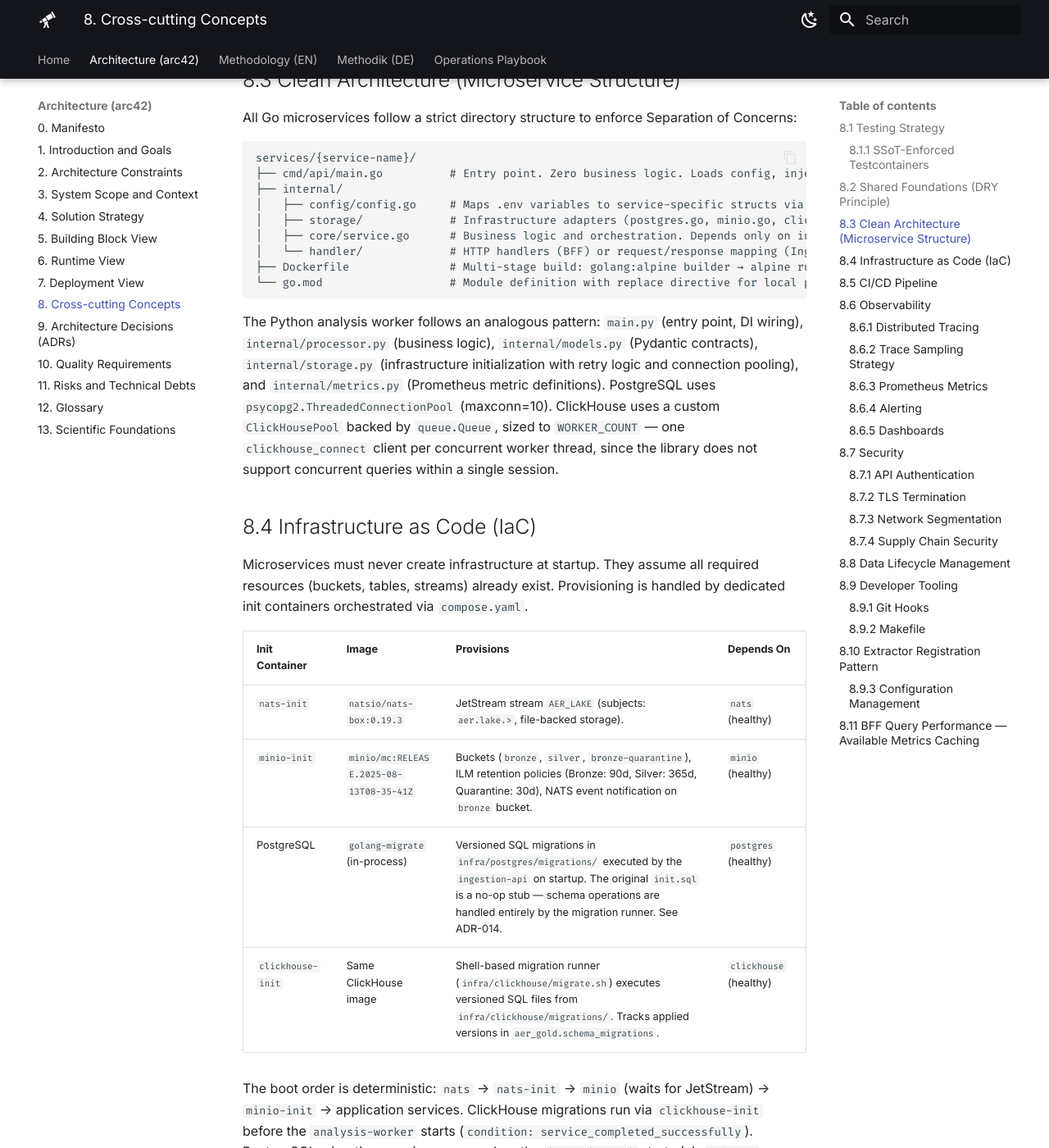
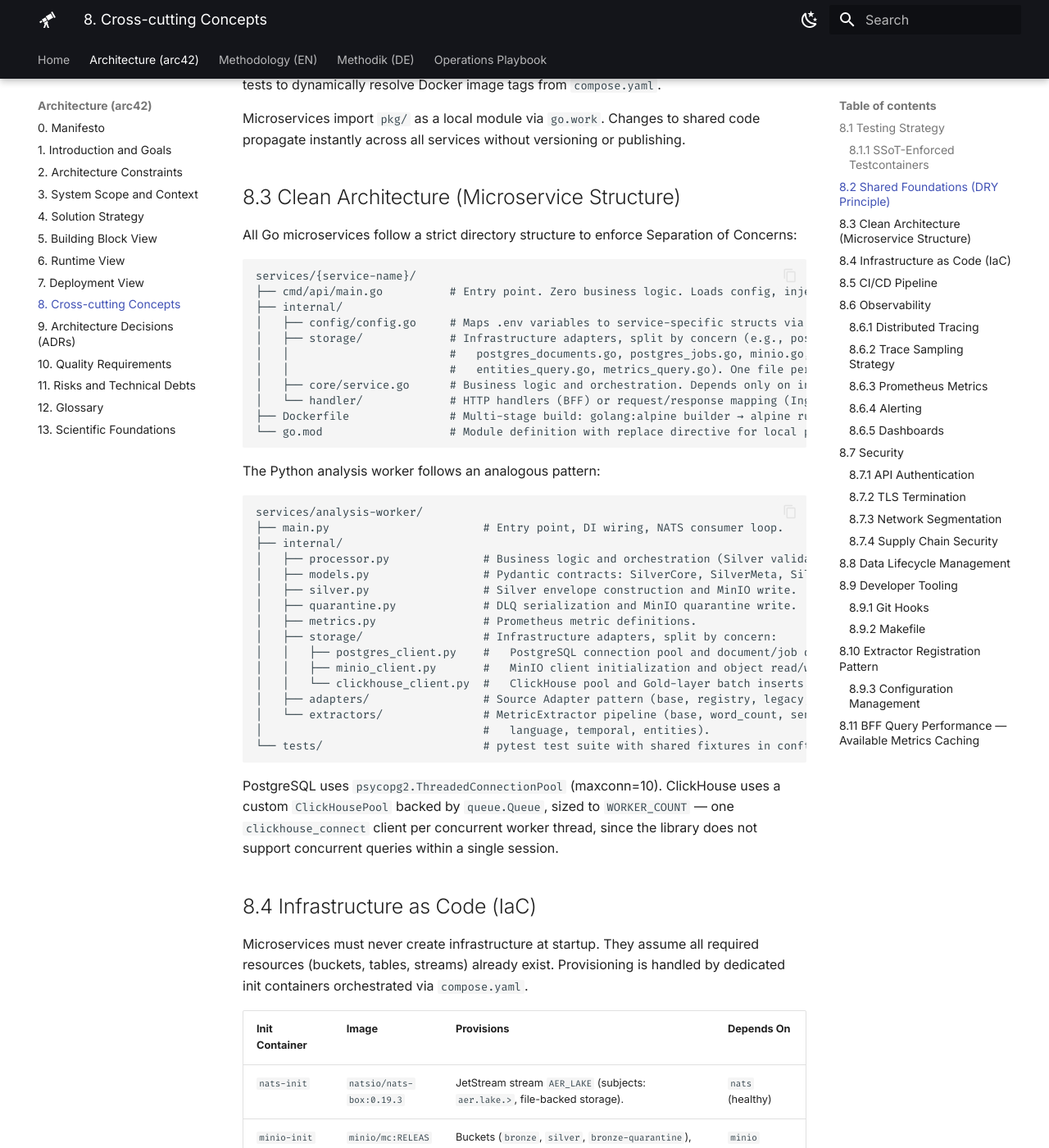
Before and after one commit to frogfromlake/aer, an MkDocs documentation site: the page built from docs/arc42/08_concepts.md, in a window 1280 px wide and 1400 px high, scrolled down 2351 px. Shown: the whole window at 82% size. Built offline with MkDocs 1.6.1 and Material for MkDocs 9.7.7, drawn with Linux system fonts in a browser that asks for light colours; some of the changed text lies outside the part shown.

````diff
--- a/docs/arc42/08_concepts.md
+++ b/docs/arc42/08_concepts.md
@@ -31,6 +31,8 @@ graph TD
 **Contract Tests:** The CI pipeline regenerates `generated.go` from the OpenAPI spec via `oapi-codegen` and runs `git diff --exit-code` to verify the committed code matches the spec. Any drift fails the build.
 
 **E2E Smoke Test:** A bash script (`scripts/e2e_smoke_test.sh`) boots the entire stack via `docker compose up --build --wait`, ingests a test document, waits for pipeline processing, and queries the BFF API to verify end-to-end data flow. Currently executed manually (see Chapter 11, D-4).
+
+**Test file organisation:** Test files are structured by concern, mirroring the source module structure — e.g., `postgres_documents_test.go` alongside `postgres_documents.go`, `test_extractor_pipeline.py` alongside the extractor modules. Shared infrastructure setup is centralised in `conftest.py` (Python) and in `_test.go` files providing `TestMain` or shared Testcontainer setup (Go), avoiding duplication across per-concern test files.
 
 ### 8.1.1 SSoT-Enforced Testcontainers
 
@@ -69,14 +71,37 @@ services/{service-name}/
 ├── cmd/api/main.go          # Entry point. Zero business logic. Loads config, injects deps, starts server.
 ├── internal/
 │   ├── config/config.go     # Maps .env variables to service-specific structs via viper.
-│   ├── storage/             # Infrastructure adapters (postgres.go, minio.go, clickhouse.go).
+│   ├── storage/             # Infrastructure adapters, split by concern (e.g., postgres.go,
+│   │                        #   postgres_documents.go, postgres_jobs.go, minio.go, clickhouse.go,
+│   │                        #   entities_query.go, metrics_query.go). One file per responsibility.
 │   ├── core/service.go      # Business logic and orchestration. Depends only on injected interfaces.
 │   └── handler/             # HTTP handlers (BFF) or request/response mapping (Ingestion).
 ├── Dockerfile               # Multi-stage build: golang:alpine builder → alpine runtime.
 └── go.mod                   # Module definition with replace directive for local pkg/.
 ```
 
-The Python analysis worker follows an analogous pattern: `main.py` (entry point, DI wiring), `internal/processor.py` (business logic), `internal/models.py` (Pydantic contracts), `internal/storage.py` (infrastructure initialization with retry logic and connection pooling), and `internal/metrics.py` (Prometheus metric definitions). PostgreSQL uses `psycopg2.ThreadedConnectionPool` (maxconn=10). ClickHouse uses a custom `ClickHousePool` backed by `queue.Queue`, sized to `WORKER_COUNT` — one `clickhouse_connect` client per concurrent worker thread, since the library does not support concurrent queries within a single session.
+The Python analysis worker follows an analogous pattern:
+
+```
+services/analysis-worker/
+├── main.py                       # Entry point, DI wiring, NATS consumer loop.
+├── internal/
+│   ├── processor.py              # Business logic and orchestration (Silver validation, extractor dispatch).
+│   ├── models.py                 # Pydantic contracts: SilverCore, SilverMeta, SilverEnvelope.
+│   ├── silver.py                 # Silver envelope construction and MinIO write.
+│   ├── quarantine.py             # DLQ serialization and MinIO quarantine write.
+│   ├── metrics.py                # Prometheus metric definitions.
+│   ├── storage/                  # Infrastructure adapters, split by concern:
+│   │   ├── postgres_client.py    #   PostgreSQL connection pool and document/job queries.
+│   │   ├── minio_client.py       #   MinIO client initialization and object read/write.
+│   │   └── clickhouse_client.py  #   ClickHouse pool and Gold-layer batch inserts.
+│   ├── adapters/                 # Source Adapter pattern (base, registry, legacy, rss).
+│   └── extractors/               # MetricExtractor pipeline (base, word_count, sentiment,
+│                                 #   language, temporal, entities).
+└── tests/                        # pytest test suite with shared fixtures in conftest.py.
+```
+
+PostgreSQL uses `psycopg2.ThreadedConnectionPool` (maxconn=10). ClickHouse uses a custom `ClickHousePool` backed by `queue.Queue`, sized to `WORKER_COUNT` — one `clickhouse_connect` client per concurrent worker thread, since the library does not support concurrent queries within a single session.
 
 ## 8.4 Infrastructure as Code (IaC)
 
````
Also changed, not shown: ROADMAP.md (+10 -9 lines), 2 other files.
